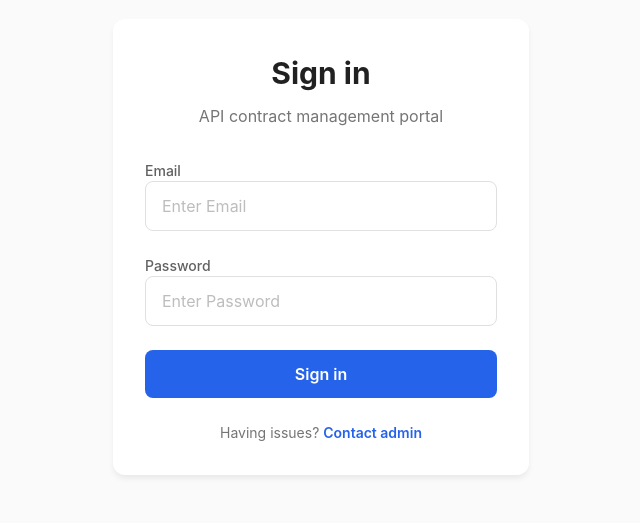
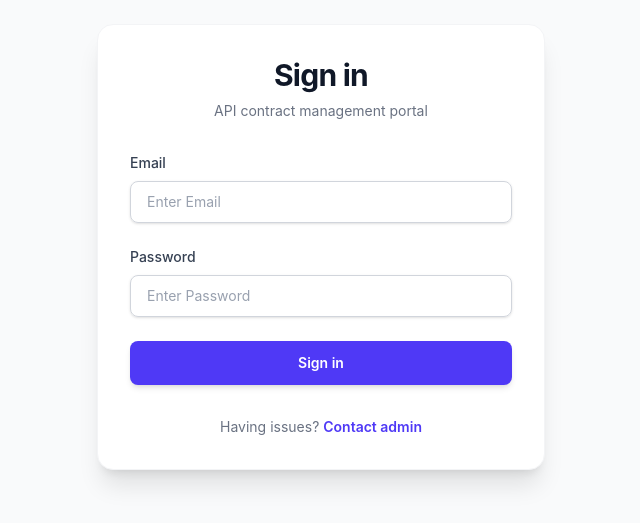
Before and after one commit to RohanMankame/api_contract_manager, a React (Vite) app: page /login in a window 1280 px wide. Shown: the part 153-676 px from the top of the page, without its empty margins (319-959 px from the left). Built offline with nearby package versions, Linux system fonts and the light colour scheme; no server answers; what ag-grid-community would draw is missing.

Commit message:
updated login page for purely taailwind css

```diff
--- a/src/pages/LoginPage.jsx
+++ b/src/pages/LoginPage.jsx
@@ -24,8 +24,6 @@ export default function LoginPage() {
       setLoading(true);
       const response = await authService.login(email, password);
 
-
-
       if (response.data.success && response.data.data.token) {
         localStorage.setItem('authToken', response.data.data.token);
         await refreshUser();
@@ -34,13 +32,11 @@ export default function LoginPage() {
         setError(response.data.message || 'Login failed');
       }
     } catch (err) {
-
-      // err.response?.data?.message is the correct error message
       const errorMsg =
         err.response?.data?.message ||
         err.response?.data?.error ||
         err.message ||
-        'Error occoured';
+        'Error occurred';
 
       setError(errorMsg);
     } finally {
@@ -49,43 +45,49 @@ export default function LoginPage() {
   };
 
   return (
-    <div className="fixed inset-0 flex items-center justify-center">
-      <div className="w-full max-w-md px-4">
-        <div className="card">
-          <h2 style={{ fontSize: 'var(--text-3xl)', fontWeight: 'var(--font-bold)' }} className="text-center text-neutral-900 mb-2">
-            Sign in
-          </h2>
-          <p className="text-center text-secondary mb-8">
-            API contract management portal
-          </p>
+    <div className="fixed inset-0 flex items-center justify-center bg-gray-50 p-4">
+      <div className="w-full max-w-md">
+        <div className="bg-white rounded-2xl shadow-xl p-8 border border-gray-100">
+          <div className="mb-8">
+            <h2 className="text-center text-3xl font-bold tracking-tight text-gray-900">
+              Sign in
+            </h2>
+            <p className="mt-2 text-center text-sm text-gray-500">
+              API contract management portal
+            </p>
+          </div>
 
           <form onSubmit={handleLogin} className="space-y-6">
             <div>
-              <label className="label" style={{ textAlign: 'left', marginBottom: 'var(--spacing-sx)' }}>Email</label>
+              <label className="block text-sm font-medium text-gray-700 mb-2 text-left">
+                Email
+              </label>
               <input
                 type="email"
                 value={email}
                 onChange={(e) => setEmail(e.target.value)}
                 disabled={loading}
-                className="input-base w-full"
+                className="block w-full rounded-lg border border-gray-300 px-4 py-2.5 text-gray-900 shadow-sm transition-all duration-200 placeholder:text-gray-400 focus:border-indigo-500 focus:ring-2 focus:ring-indigo-500/20 sm:text-sm disabled:bg-gray-50 disabled:cursor-not-allowed outline-none"
                 placeholder="Enter Email"
               />
             </div>
 
             <div>
-              <label className="label" style={{ textAlign: 'left', marginBottom: 'var(--spacing-sx)' }}>Password</label>
+              <label className="block text-sm font-medium text-gray-700 mb-2 text-left">
+                Password
+              </label>
               <input
                 type="password"
                 value={password}
                 onChange={(e) => setPassword(e.target.value)}
                 disabled={loading}
-                className="input-base w-full"
+                className="block w-full rounded-lg border border-gray-300 px-4 py-2.5 text-gray-900 shadow-sm transition-all duration-200 placeholder:text-gray-400 focus:border-indigo-500 focus:ring-2 focus:ring-indigo-500/20 sm:text-sm disabled:bg-gray-50 disabled:cursor-not-allowed outline-none"
                 placeholder="Enter Password"
               />
             </div>
 
             {error && (
-              <div className="error-message">
+              <div className="rounded-lg bg-red-50 px-4 py-3 text-sm text-red-700 border border-red-100 animate-in fade-in slide-in-from-top-1 duration-200">
                 {error}
               </div>
             )}
@@ -93,15 +95,25 @@ export default function LoginPage() {
             <button
               type="submit"
               disabled={loading}
-              className="btn btn-primary w-full "
+              className="flex w-full justify-center items-center rounded-lg bg-indigo-600 px-4 py-3 text-sm font-semibold text-white shadow-md transition-all duration-200 hover:bg-indigo-700 hover:shadow-lg focus:outline-none focus:ring-2 focus:ring-indigo-500 focus:ring-offset-2 disabled:opacity-60 disabled:cursor-not-allowed active:scale-[0.98]"
             >
-              {loading ? 'Signing in...' : 'Sign in'}
+              {loading ? (
+                <>
+                  <svg className="animate-spin -ml-1 mr-3 h-5 w-5 text-white" xmlns="http://www.w3.org/2000/svg" fill="none" viewBox="0 0 24 24">
+                    <circle className="opacity-25" cx="12" cy="12" r="10" stroke="currentColor" strokeWidth="4"></circle>
+                    <path className="opacity-75" fill="currentColor" d="M4 12a8 8 0 018-8V0C5.373 0 0 5.373 0 12h4zm2 5.291A7.962 7.962 0 014 12H0c0 3.042 1.135 5.824 3 7.938l3-2.647z"></path>
+                  </svg>
+                  Signing in...
+                </>
+              ) : (
+                'Sign in'
+              )}
             </button>
           </form>
 
-          <p className="mt-6 text-center text-secondary" style={{ fontSize: 'var(--text-sm)' }}>
+          <p className="mt-8 text-center text-sm text-gray-500">
             Having issues?{' '}
-            <a href="#" className="text-primary font-semibold hover:underline">
+            <a href="#" className="font-semibold text-indigo-600 hover:text-indigo-500 hover:underline transition-colors duration-200">
               Contact admin
             </a>
           </p>
--- a/src/styles/theme.css
+++ b/src/styles/theme.css
@@ -5,17 +5,17 @@
 }
 
 :root {
-  /* Primary Colors - Soft Pastel Blue */
-  --color-primary-50: #eff6ff;
-  --color-primary-100: #dbeafe;
-  --color-primary-200: #bfdbfe;
-  --color-primary-300: #93c5fd;
-  --color-primary-400: #60a5fa;
-  --color-primary-500: #3b82f6;
-  --color-primary-600: #2563eb;
-  --color-primary-700: #1d4ed8;
-  --color-primary-800: #1e40af;
-  --color-primary-900: #1e3a8a;
+  /* Primary Colors - Soft Indigo */
+  --color-primary-50: #eef2ff;
+  --color-primary-100: #e0e7ff;
+  --color-primary-200: #c7d2fe;
+  --color-primary-300: #a5b4fc;
+  --color-primary-400: #818cf8;
+  --color-primary-500: #6366f1;
+  --color-primary-600: #4f46e5;
+  --color-primary-700: #4338ca;
+  --color-primary-800: #3730a3;
+  --color-primary-900: #312e81;
 
   /* Neutral Colors - Light & Soft */
   --color-neutral-50: #fafafa;
```
